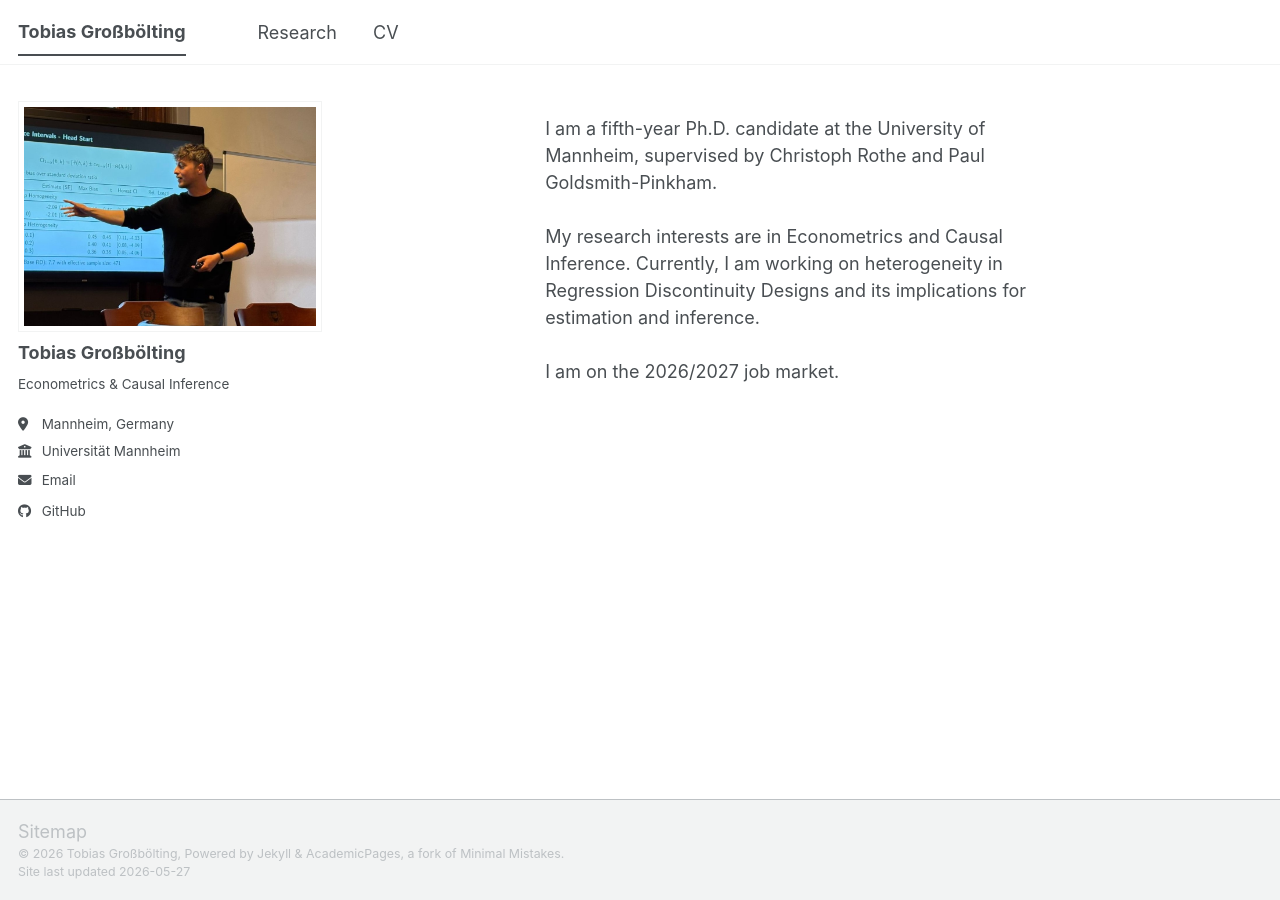
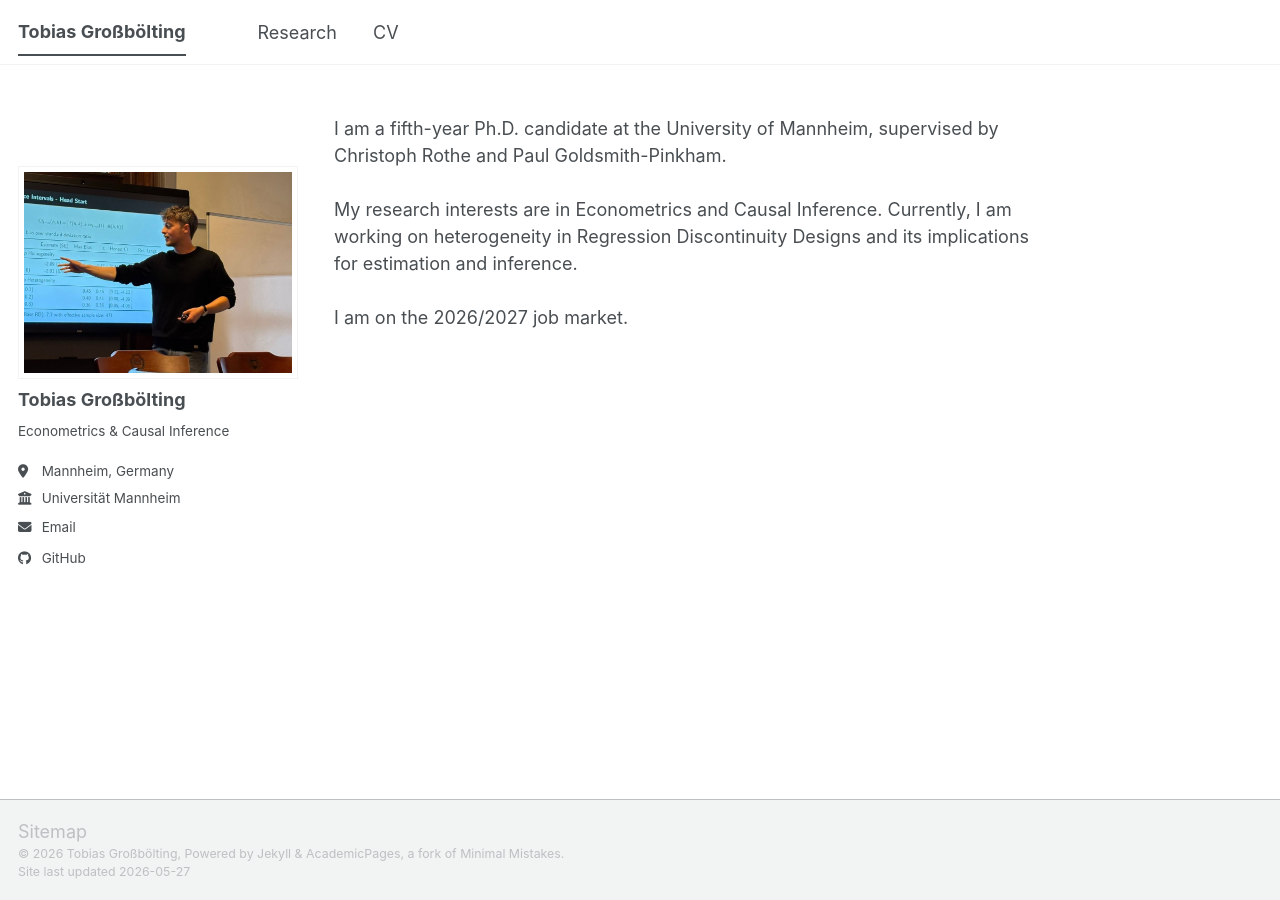
Before and after one commit to tgrossboelting/tgrossboelting.github.io, a Jekyll site: the page built from _pages/about.md, in a window 1280 px wide. Built offline with Jekyll 4.4.1, drawn with Linux system fonts in a browser that asks for light colours; a script bundle is joined from its source files by our own code; library files that are not in the unit come from our copies.

Commit message:
Switch main layout from susy spans to CSS grid
#main now uses a two-column grid with a fixed 280px sidebar column
and a flexible content column. The sidebar uses position: sticky
instead of fixed, so it stays within its grid cell and can't drift
over the main content. Content gets a max-width for readability.

Co-Authored-By: Claude Opus 4.7 <noreply@anthropic.com>

```diff
--- a/_sass/layout/_archive.scss
+++ b/_sass/layout/_archive.scss
@@ -10,7 +10,7 @@
   }
 
   @include breakpoint($large) {
-    @include span(9 of 12 last);
+    max-width: 820px;
   }
 
   a {
--- a/_sass/layout/_page.scss
+++ b/_sass/layout/_page.scss
@@ -4,7 +4,6 @@
 
 #main {
   @include container;
-  @include clearfix;
   margin-top: 2em;
   padding-left: 1em;
   padding-right: 1em;
@@ -14,12 +13,17 @@
   @include breakpoint($x-large) {
     max-width: $x-large;
   }
+
+  @include breakpoint($large) {
+    display: grid;
+    grid-template-columns: 280px minmax(0, 1fr);
+    column-gap: 2rem;
+  }
 }
 
 .page {
   @include breakpoint($large) {
-    @include span(7 of 12 last);
-    @include suffix(2 of 12);
+    max-width: 720px;
   }
 
   .page__inner-wrap {
--- a/_sass/layout/_sidebar.scss
+++ b/_sass/layout/_sidebar.scss
@@ -17,15 +17,12 @@
     margin-top: 1em;
   }
 
-  @media screen and (min-width: $sidebar-screen-min-width) {
-    height: 100vh;
-    overflow-y: auto;               // Add scrollbar if the sidebar is too long
-    position: fixed;
-    padding-top: $masthead-height;
-  }
-
   @include breakpoint($large) {
-    @include span(3 of 12);
+    position: sticky;
+    top: $masthead-height;
+    align-self: start;
+    max-height: calc(100vh - #{$masthead-height});
+    overflow-y: auto;
     opacity: 1;
     -webkit-transition: opacity 0.2s ease-in-out;
             transition: opacity 0.2s ease-in-out;
@@ -36,7 +33,6 @@
   }
 
   @include breakpoint($x-large) {
-    max-width: $x-large / 4;
     padding-right: 0;
   }
 
```
